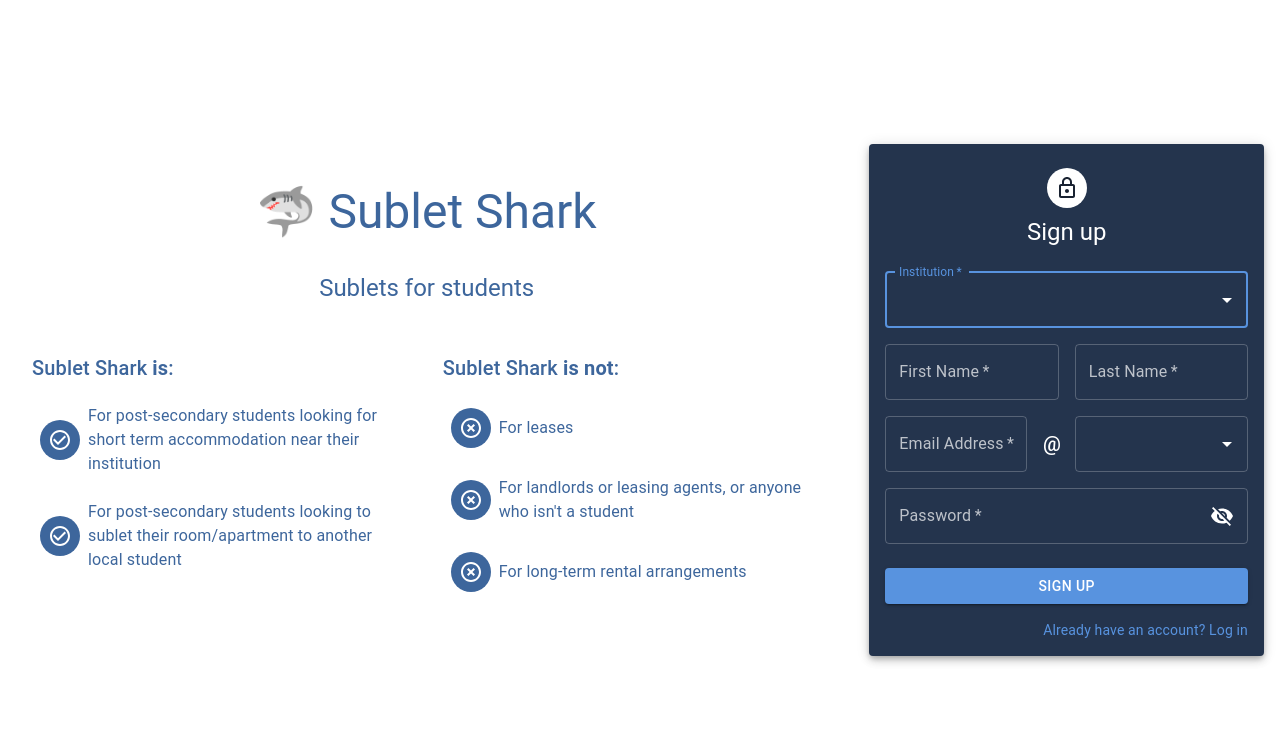
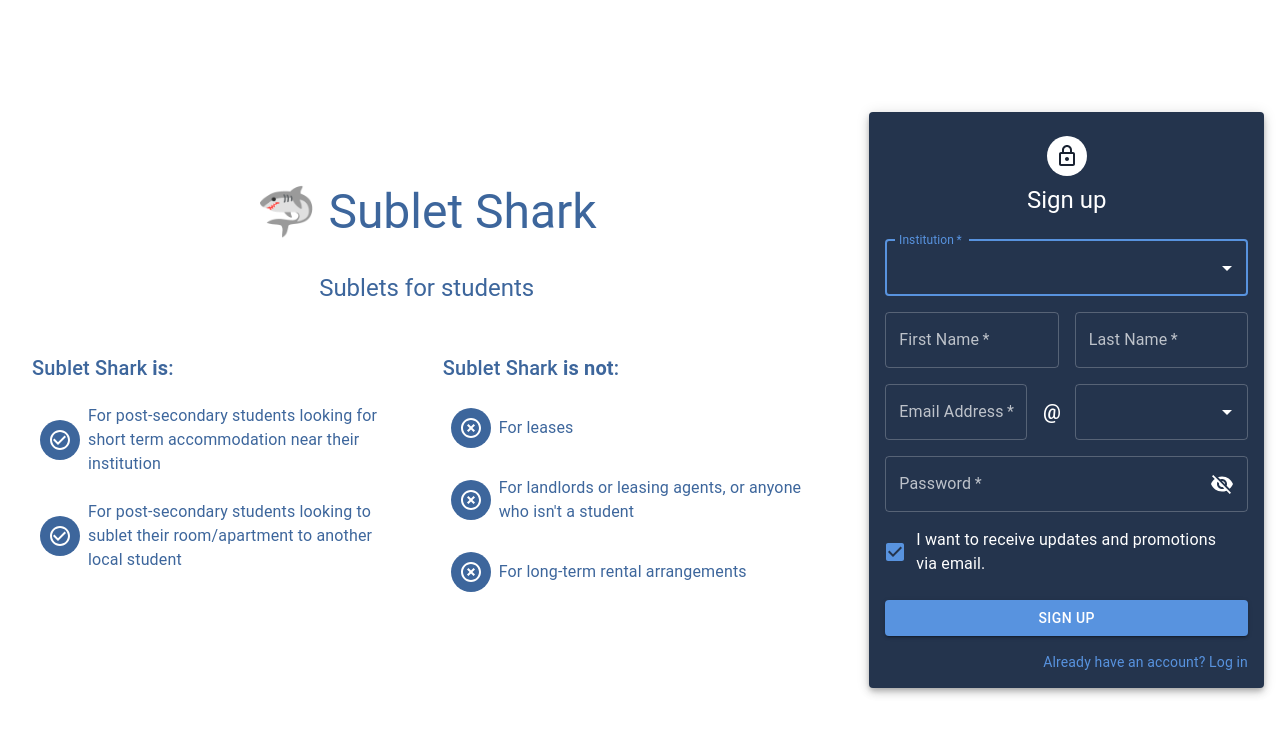
Before and after one commit to Sam-Macpherson/sublet-shark-site, a React (Create React App) app: page /register in a window 1280 px wide. Shown: the top 734 px of the page. Built offline with nearby package versions, Linux system fonts and the light colour scheme; no server answers.

Commit message:
Add updates and promotions checkbox on the register page. (#2)

```diff
--- a/src/components/register-form/index.tsx
+++ b/src/components/register-form/index.tsx
@@ -7,6 +7,7 @@ import {
   Grid,
   Paper,
   Button,
+  Checkbox,
   TextField,
   IconButton,
   InputLabel,
@@ -15,6 +16,7 @@ import {
   OutlinedInput,
   InputAdornment,
   Link as MUILink,
+  FormControlLabel,
 } from "@material-ui/core";
 import { Autocomplete } from "@material-ui/lab";
 import { Link } from 'react-router-dom';
@@ -34,6 +36,7 @@ interface Institution {
 function RegisterForm() {
   const classes = useStyles();
   const [showPassword, setShowPassword] = useState(false);
+  const [allowAdditionalEmails, setAllowAdditionalEmails] = useState(true);
   const [institutions, setInstitutions] = useState([]);
   const [chosenInstitution, setChosenInstitution] = useState<Institution | null>(null);
   const [chosenDomain, setChosenDomain] = useState<string | null>(null);
@@ -143,6 +146,17 @@ function RegisterForm() {
                 />
               </FormControl>
             </Grid>
+            <Grid item xs={12}>
+              <FormControlLabel
+                  control={
+                    <Checkbox
+                        checked={allowAdditionalEmails}
+                        onChange={() => setAllowAdditionalEmails(!allowAdditionalEmails)}
+                        color="primary" />
+                  }
+                  label="I want to receive updates and promotions via email."
+              />
+            </Grid>
           </Grid>
           <Button
             type="submit"
```
